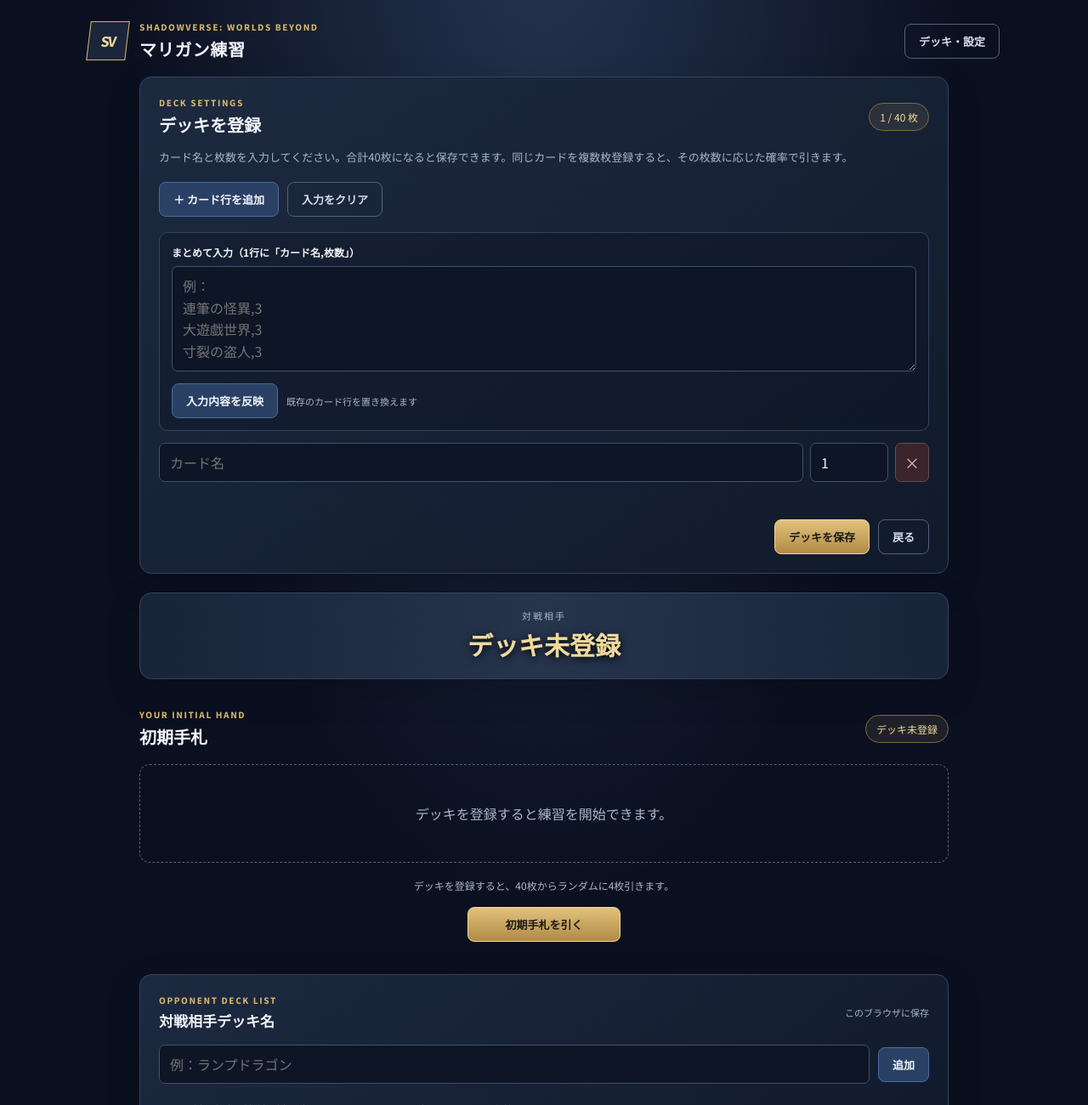
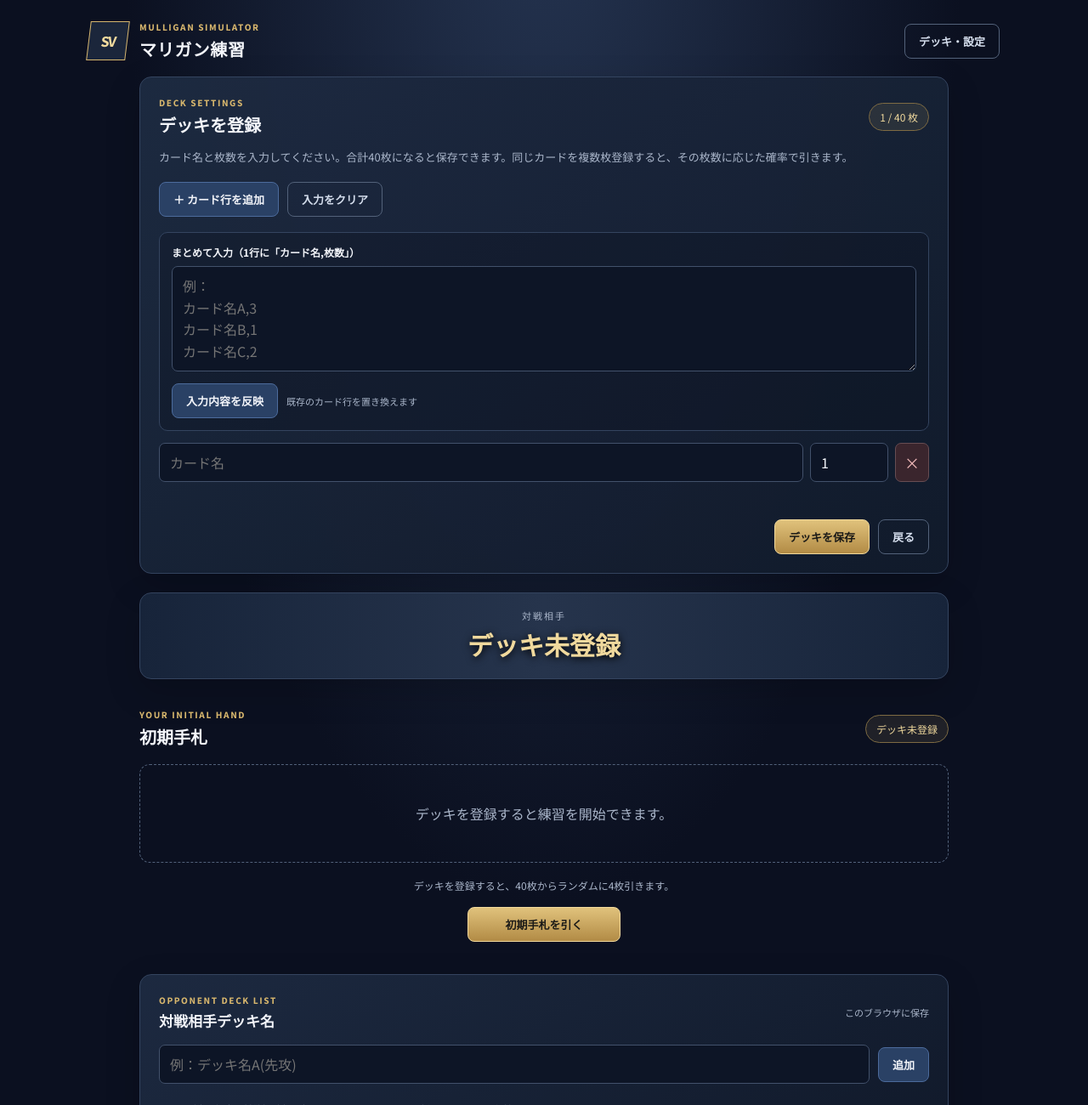
Before and after one commit to PachiNa222/sv-mulligan-simulator, a plain HTML site: page index.html in a window 1280 px wide. Shown: the top 1300 px of the page at 85% size. Drawn offline with Linux system fonts and the light colour scheme.

Commit message:
Update index.html

```diff
--- a/index.html
+++ b/index.html
@@ -4,14 +4,14 @@
   <meta charset="utf-8">
   <meta name="viewport" content="width=device-width, initial-scale=1">
   <meta name="theme-color" content="#111827">
-  <title>Shadowverse WB マリガン練習</title>
+  <title>マリガン練習</title>
   <link rel="stylesheet" href="css/style.css">
 </head>
 <body>
   <header class="site-header">
     <div class="brand-mark">SV</div>
     <div>
-      <p class="eyebrow">SHADOWVERSE: WORLDS BEYOND</p>
+      <p class="eyebrow">MULLIGAN SIMULATOR</p>
       <h1>マリガン練習</h1>
     </div>
     <button id="openSettings" class="button button-ghost" type="button">デッキ・設定</button>
@@ -35,9 +35,9 @@
       <div class="bulk-entry">
         <label for="bulkInput">まとめて入力（1行に「カード名,枚数」）</label>
         <textarea id="bulkInput" rows="4" placeholder="例：
-連筆の怪異,3
-大遊戯世界,3
-寸裂の盗人,3"></textarea>
+カード名A,3
+カード名B,1
+カード名C,2"></textarea>
         <div class="bulk-actions">
           <button id="importBulk" class="button button-secondary" type="button">入力内容を反映</button>
           <span class="hint">既存のカード行を置き換えます</span>
@@ -82,7 +82,7 @@
         <span class="muted small">このブラウザに保存</span>
       </div>
       <div class="opponent-entry">
-        <input id="opponentInput" type="text" maxlength="40" placeholder="例：ランプドラゴン">
+        <input id="opponentInput" type="text" maxlength="40" placeholder="例：デッキ名A(先攻)">
         <button id="addOpponent" class="button button-secondary" type="button">追加</button>
       </div>
       <ul id="opponentList" class="opponent-list"></ul>
```
